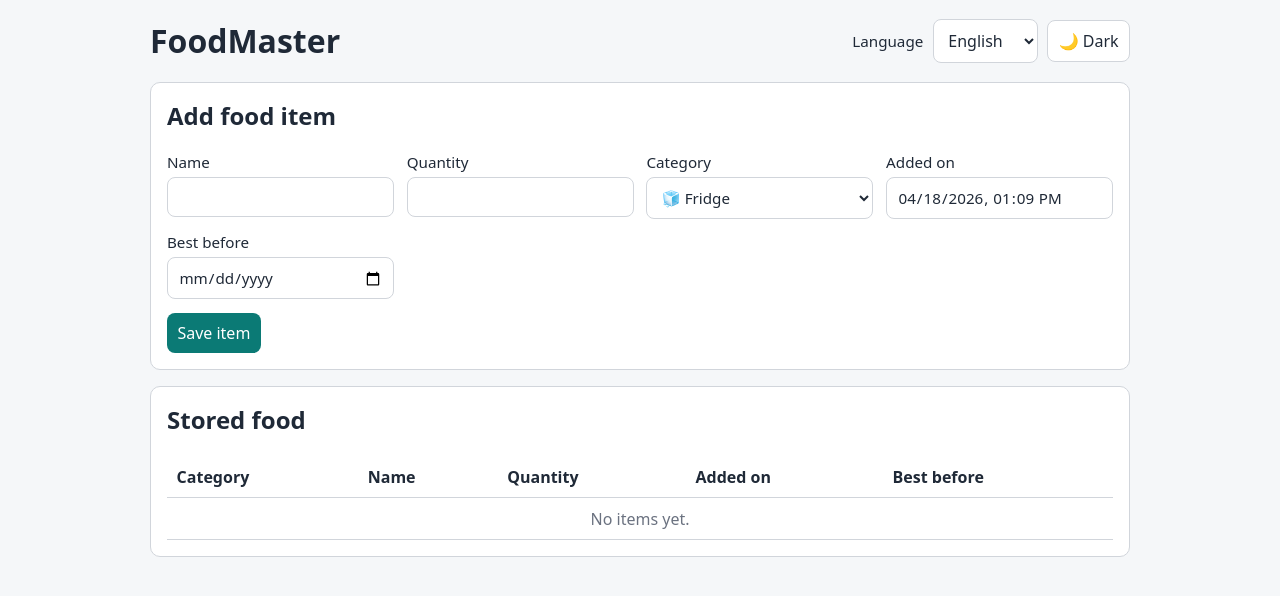
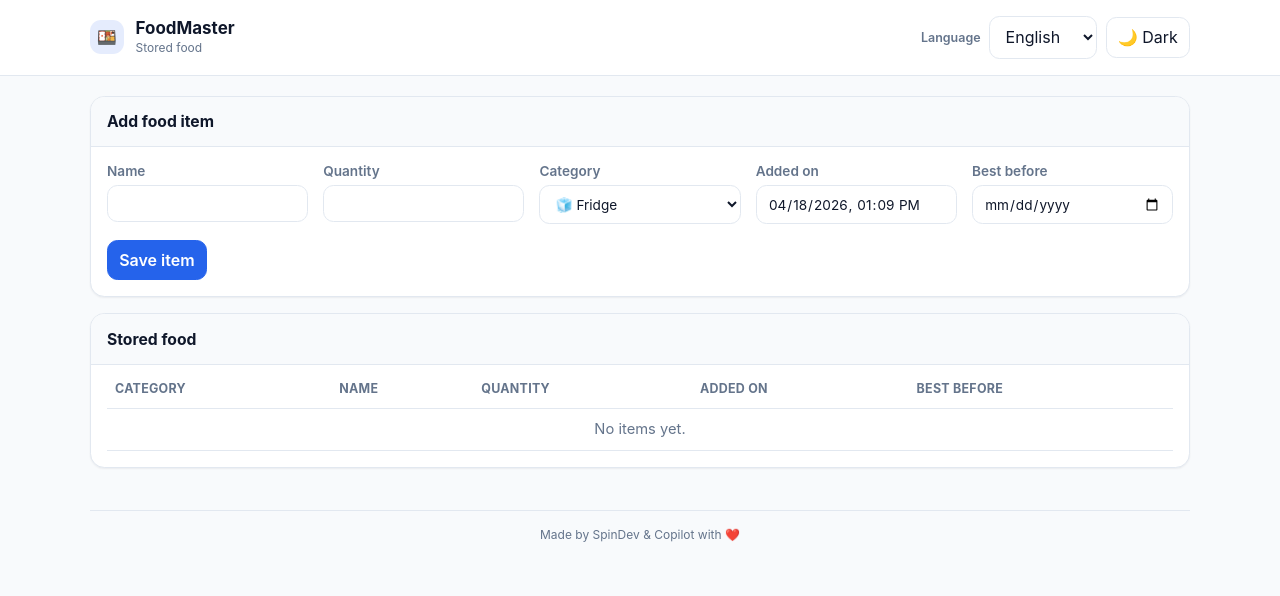
Before and after one commit to spindev/FoodMaster, a React (Vite) app: page / in a window 1280 px wide. Shown: the top 596 px of the page. Built offline with nearby package versions, Linux system fonts and the light colour scheme.

Commit message:
feat: adopt moneywatch-inspired layout and styling
Agent-Logs-Url: https://github.com/spindev/FoodMaster/sessions/798b2b3b-597d-4129-a5a4-4625fa9c3cf4

Co-authored-by: spindev <14042276+spindev@users.noreply.github.com>

```diff
--- a/src/App.jsx
+++ b/src/App.jsx
@@ -144,9 +144,16 @@ export default function App() {
   }
 
   return (
-    <>
+    <div className="app-shell">
       <header className="app-header">
+        <div className="app-header-content">
+          <div className="app-title-wrap">
+            <div className="app-icon">🍱</div>
+            <div>
               <h1>{t.appTitle}</h1>
+              <p className="app-subtitle">{t.listTitle}</p>
+            </div>
+          </div>
           <div className="header-controls">
             <label htmlFor="language">{t.language}</label>
             <select id="language" value={language} onChange={(event) => setLanguage(event.target.value)}>
@@ -157,11 +164,14 @@ export default function App() {
               {theme === 'dark' ? t.themeLight : t.themeDark}
             </button>
           </div>
+        </div>
       </header>
 
       <main>
         <section className="card">
+          <div className="card-head">
             <h2>{t.addItem}</h2>
+          </div>
           <form onSubmit={handleSubmit}>
             <div className="grid">
               <label>
@@ -215,7 +225,9 @@ export default function App() {
         </section>
 
         <section className="card">
+          <div className="card-head">
             <h2>{t.listTitle}</h2>
+          </div>
           <div className="table-wrap">
             <table>
               <thead>
@@ -250,6 +262,8 @@ export default function App() {
           </div>
         </section>
       </main>
-    </>
+
+      <footer className="app-footer">Made by SpinDev &amp; Copilot with ❤️</footer>
+    </div>
   )
 }
--- a/src/index.css
+++ b/src/index.css
@@ -1,20 +1,29 @@
 :root {
-  color-scheme: light dark;
-  --bg: #f5f7f9;
+  color-scheme: light;
+  --bg: #f8fafc;
   --surface: #ffffff;
-  --text: #1f2937;
-  --muted: #6b7280;
-  --border: #d1d5db;
-  --accent: #0b7a75;
+  --surface-soft: #f8fafc;
+  --text: #0f172a;
+  --muted: #64748b;
+  --border: #e2e8f0;
+  --accent: #2563eb;
+  --accent-hover: #1d4ed8;
+  --header-bg: #ffffff;
+  --shadow: 0 1px 2px rgb(15 23 42 / 0.06);
 }
 
 :root[data-theme='dark'] {
-  --bg: #111827;
-  --surface: #1f2937;
-  --text: #f9fafb;
-  --muted: #d1d5db;
-  --border: #374151;
-  --accent: #34d399;
+  color-scheme: dark;
+  --bg: #020617;
+  --surface: #1e293b;
+  --surface-soft: #0f172a;
+  --text: #f1f5f9;
+  --muted: #94a3b8;
+  --border: #334155;
+  --accent: #3b82f6;
+  --accent-hover: #2563eb;
+  --header-bg: #0f172a;
+  --shadow: 0 1px 2px rgb(2 6 23 / 0.6);
 }
 
 * {
@@ -23,69 +32,151 @@
 
 body {
   margin: 0;
-  font-family: system-ui, -apple-system, BlinkMacSystemFont, 'Segoe UI', sans-serif;
+  font-family:
+    Inter,
+    system-ui,
+    -apple-system,
+    BlinkMacSystemFont,
+    'Segoe UI',
+    sans-serif;
   background: var(--bg);
   color: var(--text);
 }
 
-.app-header,
-main {
-  width: min(980px, 92vw);
+.app-shell {
+  min-height: 100vh;
+}
+
+.app-header {
+  position: sticky;
+  top: 0;
+  z-index: 10;
+  background: var(--header-bg);
+  border-bottom: 1px solid var(--border);
+  padding: 1rem 0;
+}
+
+.app-header-content,
+main,
+.app-footer {
+  width: min(1100px, 92vw);
   margin-inline: auto;
 }
 
-.app-header {
+.app-header-content {
   display: flex;
   justify-content: space-between;
   align-items: center;
   gap: 1rem;
-  padding: 1.2rem 0;
 }
 
-.app-header h1 {
+.app-title-wrap {
+  display: flex;
+  align-items: center;
+  gap: 0.75rem;
+}
+
+.app-icon {
+  width: 2.1rem;
+  height: 2.1rem;
+  border-radius: 0.7rem;
+  background: color-mix(in srgb, var(--accent) 12%, var(--surface));
+  display: grid;
+  place-items: center;
+}
+
+.app-title-wrap h1 {
   margin: 0;
+  font-size: 1.06rem;
+  line-height: 1.15;
+}
+
+.app-subtitle {
+  margin: 0.08rem 0 0;
+  color: var(--muted);
+  font-size: 0.75rem;
 }
 
 .header-controls {
   display: flex;
   align-items: center;
-  gap: 0.6rem;
+  gap: 0.55rem;
+  flex-wrap: wrap;
+}
+
+.header-controls label {
+  color: var(--muted);
+  font-size: 0.78rem;
+  font-weight: 600;
 }
 
 .card {
   background: var(--surface);
   border: 1px solid var(--border);
-  border-radius: 10px;
-  padding: 1rem;
-  margin-bottom: 1rem;
+  border-radius: 0.9rem;
+  box-shadow: var(--shadow);
+  overflow: hidden;
+}
+
+.card + .card {
+  margin-top: 1rem;
+}
+
+.card-head {
+  padding: 0.95rem 1rem;
+  border-bottom: 1px solid var(--border);
+  background: var(--surface-soft);
 }
 
 .card h2 {
-  margin-top: 0;
+  margin: 0;
+  font-size: 0.98rem;
+}
+
+form {
+  padding: 1rem;
+}
+
+main {
+  padding: 1.25rem 0;
 }
 
 .grid {
   display: grid;
-  grid-template-columns: repeat(auto-fit, minmax(180px, 1fr));
-  gap: 0.8rem;
+  grid-template-columns: repeat(auto-fit, minmax(200px, 1fr));
+  gap: 0.95rem;
 }
 
 label {
   display: flex;
   flex-direction: column;
-  gap: 0.35rem;
-  font-size: 0.95rem;
+  gap: 0.4rem;
+  font-size: 0.85rem;
+  color: var(--muted);
+}
+
+label span {
+  font-weight: 600;
 }
 
 input,
 select,
 button {
   border: 1px solid var(--border);
-  border-radius: 8px;
+  border-radius: 0.65rem;
   background: var(--surface);
   color: var(--text);
-  padding: 0.55rem 0.65rem;
+  padding: 0.58rem 0.7rem;
   font: inherit;
+  transition: border-color 0.15s ease, background-color 0.15s ease, color 0.15s ease;
+}
+
+input:focus-visible,
+select:focus-visible,
+button:focus-visible {
+  outline: none;
+  border-color: color-mix(in srgb, var(--accent) 70%, var(--border));
+  box-shadow: 0 0 0 2px color-mix(in srgb, var(--accent) 20%, transparent);
 }
 
 button {
@@ -93,29 +184,68 @@ button {
 }
 
 #submit-button {
-  margin-top: 0.9rem;
+  margin-top: 1rem;
   background: var(--accent);
   color: #fff;
-  border: none;
+  border-color: var(--accent);
+  font-weight: 600;
+}
+
+#submit-button:hover {
+  background: var(--accent-hover);
+  border-color: var(--accent-hover);
 }
 
 .table-wrap {
+  padding: 0.3rem 1rem 1rem;
   overflow-x: auto;
 }
 
 table {
   width: 100%;
   border-collapse: collapse;
+  font-size: 0.92rem;
+}
+
+thead th {
+  color: var(--muted);
+  font-size: 0.78rem;
+  text-transform: uppercase;
+  letter-spacing: 0.02em;
 }
 
 th,
 td {
   text-align: left;
   border-bottom: 1px solid var(--border);
-  padding: 0.6rem;
+  padding: 0.72rem 0.5rem;
 }
 
 .empty {
   color: var(--muted);
   text-align: center;
 }
+
+.app-footer {
+  margin-top: 1.4rem;
+  border-top: 1px solid var(--border);
+  color: var(--muted);
+  font-size: 0.75rem;
+  text-align: center;
+  padding: 1rem 0 1.2rem;
+}
+
+@media (max-width: 700px) {
+  .app-header-content {
+    align-items: flex-start;
+    flex-direction: column;
+  }
+
+  .header-controls {
+    width: 100%;
+  }
+
+  .header-controls label {
+    width: 100%;
+  }
+}
```
Lines whose indentation alone changed are shown as unchanged.
